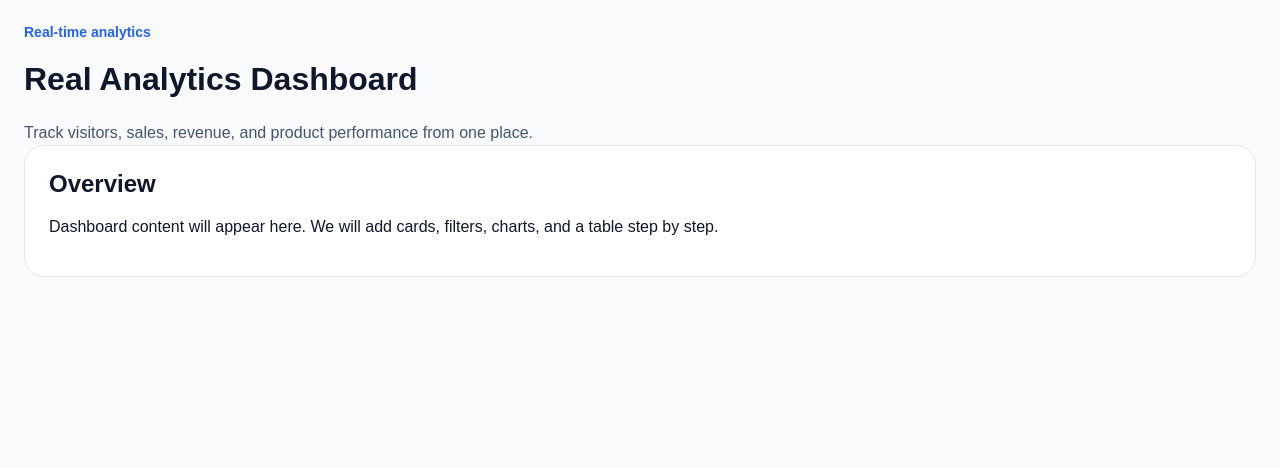
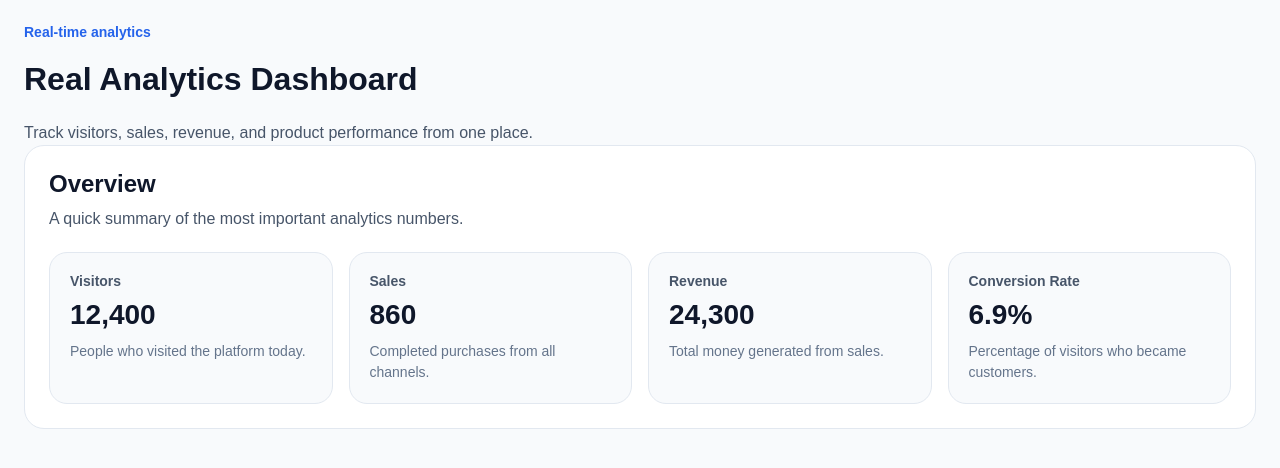
Before and after one commit to benk1/realtime-analytics-dashboard, a React (Vite) app: page / in a window 1280 px wide. Shown: the top 468 px of the page. Built offline with nearby package versions, Linux system fonts and the light colour scheme.

Commit message:
Add reusable stat cards

```diff
--- a/src/components/dashboard/StatCard.tsx
+++ b/src/components/dashboard/StatCard.tsx
@@ -0,0 +1,17 @@
+type StatCardProps = {
+	title: string;
+	value: string;
+	description: string;
+};
+
+function StatCard({ title, value, description }: StatCardProps) {
+	return (
+		<article className="stat-card">
+			<p className="stat-card__title">{title}</p>
+      <p className="stat-card__value">{value}</p>
+      <p className="stat-card__description">{description}</p>
+		</article>
+	);
+}
+
+export default StatCard;
--- a/src/index.css
+++ b/src/index.css
@@ -58,3 +58,63 @@ select {
 .dashboard-section h2 {
 	margin-top: 0;
 }
+
+.section-header {
+	margin-bottom: 20px;
+}
+
+.section-header h2 {
+	margin: 0;
+}
+
+.section-header p {
+	margin: 8px 0 0;
+	color: #475569;
+	line-height: 1.6;
+}
+
+.stats-grid {
+	display: grid;
+	grid-template-columns: 1fr;
+	gap: 16px;
+}
+
+.stat-card {
+	background-color: #f8fafc;
+	border: 1px solid #e2e8f0;
+	border-radius: 18px;
+	padding: 20px;
+}
+
+.stat-card__title {
+	margin: 0;
+	color: #475569;
+	font-size: 14px;
+	font-weight: 700;
+}
+
+.stat-card__value {
+	margin: 10px 0 0;
+	color: #0f172a;
+	font-size: 28px;
+	font-weight: 800;
+}
+
+.stat-card__description {
+	margin: 10px 0 0;
+	color: #64748b;
+	font-size: 14px;
+	line-height: 1.5;
+}
+
+@media (min-width: 640px) {
+	.stats-grid {
+		grid-template-columns: repeat(2, 1fr);
+	}
+}
+
+@media (min-width: 1024px) {
+	.stats-grid {
+		grid-template-columns: repeat(4, 1fr);
+	}
+}
--- a/src/pages/DashboardPage.tsx
+++ b/src/pages/DashboardPage.tsx
@@ -1,4 +1,5 @@
 import DashboardHeader from '../components/dashboard/DashboardHeader';
+import StatCard from '../components/dashboard/StatCard';
 
 function DashboardPage() {
 	return (
@@ -6,12 +7,34 @@ function DashboardPage() {
 			<DashboardHeader />
 
 			<section className="dashboard-section" aria-labelledby="overview-heading">
-				<h2 id="overview-heading">Overview</h2>
+				<div className="section-header">
+					<h2 id="overview-heading">Overview</h2>
 
-				<p>
-					Dashboard content will appear here. We will add cards, filters,
-					charts, and a table step by step.
-				</p>
+					<p>A quick summary of the most important analytics numbers.</p>
+				</div>
+
+				<div className="stats-grid">
+					<StatCard
+						title="Visitors"
+						value="12,400"
+						description="People who visited the platform today."
+					/>
+					<StatCard
+						title="Sales"
+						value="860"
+						description="Completed purchases from all channels."
+					/>
+					<StatCard
+						title="Revenue"
+						value="24,300"
+						description="Total money generated from sales."
+					/>
+					<StatCard
+						title="Conversion Rate"
+						value="6.9%"
+						description="Percentage of visitors who became customers."
+					/>
+				</div>
 			</section>
 		</main>
 	);
```
